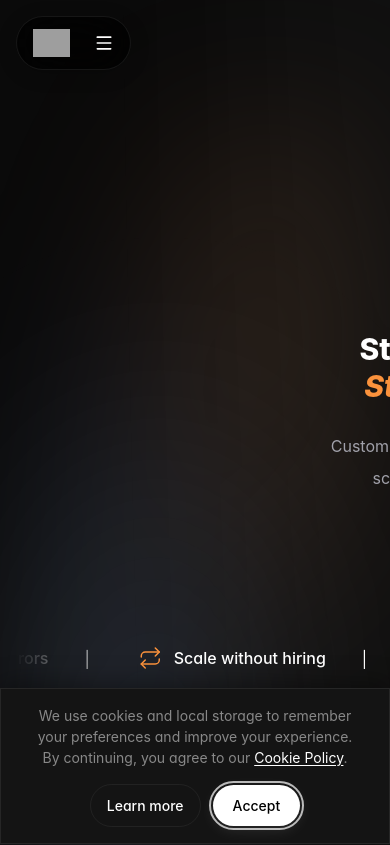
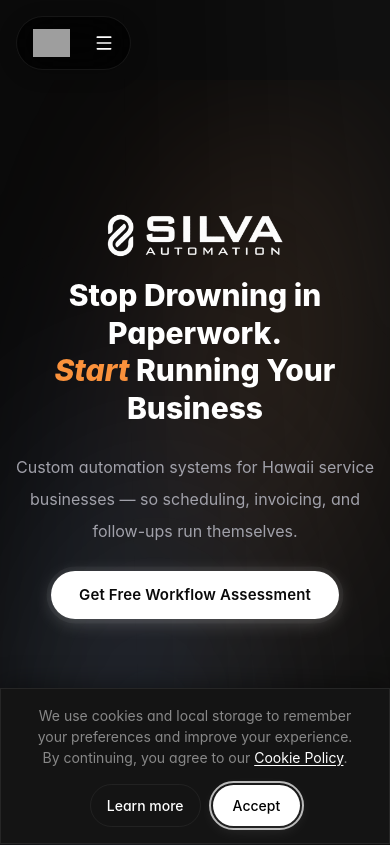
Before and after one commit to SavaiinaeaSIlva/silva-automation, a React (Vite) app: page / in a window 390 px wide. Shown: the top 845 px of the page. Built offline with nearby package versions, Linux system fonts and the light colour scheme; grey boxes are pictures that could not be loaded.

Commit message:
fix(hero): harden mobile centering, remove debug artifacts

```diff
--- a/src/modules/home/HeroSection.tsx
+++ b/src/modules/home/HeroSection.tsx
@@ -76,7 +76,7 @@ export default function HeroSection() {
     <section
       ref={heroRef}
       id="hero"
-      className="min-h-screen flex flex-col justify-center py-16 md:py-20 text-text-main relative"
+      className="min-h-screen flex flex-col items-center justify-center py-16 md:py-20 text-text-main relative"
     >
       <div className="hero-parallax-bg" ref={parallaxRef} aria-hidden />
       <div className="max-w-6xl mx-auto px-4 sm:px-6 relative z-10 flex flex-col items-center">
--- a/src/styles/global.css
+++ b/src/styles/global.css
@@ -378,6 +378,8 @@ textarea {
    ═══════════════════════════════════════════════════════════════════════════ */
 .benefits-carousel {
   overflow: hidden;
+  width: 100%;
+  position: relative;
   mask-image: linear-gradient(to right, transparent, black 10%, black 90%, transparent);
   -webkit-mask-image: linear-gradient(to right, transparent, black 10%, black 90%, transparent);
 }
@@ -385,7 +387,17 @@ textarea {
 .benefits-track {
   display: flex;
   width: max-content;
+  max-width: 100vw;
   gap: 3rem;
+  justify-content: center;
+}
+#hero > .max-w-6xl {
+  margin-left: auto;
+  margin-right: auto;
+  max-width: 100vw;
+  display: flex;
+  flex-direction: column;
+  align-items: center;
 }
 
 .benefits-track-left {
@@ -727,7 +739,11 @@ textarea {
 
 /* Hero parallax */
 #hero {
-  overflow: visible;
+  /* Prevent horizontal page shift caused by decorative transforms
+     and marquee content extending beyond the hero bounds on small
+     viewports. This clips overflow only on the x axis to avoid
+     impacting vertical parallax behaviour. */
+  overflow-x: hidden;
   position: relative;
 }
 
```
Also changed, not shown: public/debug-hero.js (added, +64 -0 lines).
